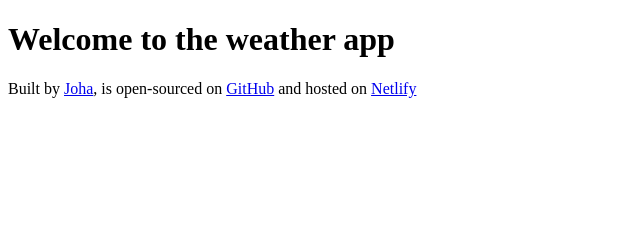
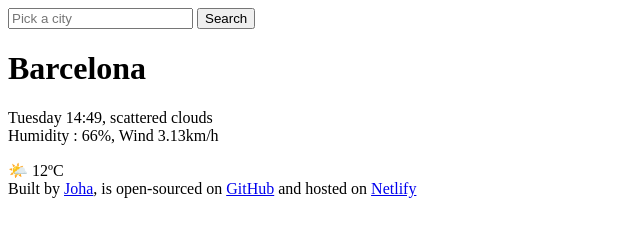
Before and after one commit to Joha-coding/My-weather-app, a plain HTML site: page index.html in a window 1280 px wide. Shown: the whole page, without its empty margins (0-640 px from the left). Drawn offline with Linux system fonts and the light colour scheme.

Commit message:
Added the HTML to the weather project

```diff
--- a/index.html
+++ b/index.html
@@ -6,7 +6,24 @@
     <title>What's the weather like?</title>
   </head>
   <body>
-    <h1>Welcome to the weather app</h1>
+    <header>
+      <form>
+        <input type="search" placeholder="Pick a city" required />
+        <input type="submit" value="Search" />
+      </form>
+    </header>
+    <main>
+      <div>
+        <h1>Barcelona</h1>
+        <p>
+          Tuesday 14:49, scattered clouds
+          <br />
+          Humidity : 66%, Wind 3.13km/h
+        </p>
+      </div>
+      🌤️ 12ºC
+      <div></div>
+    </main>
     <footer>
       Built by
       <a href="https://github.com/Joha-coding" target="_blank">Joha</a>, is
```
